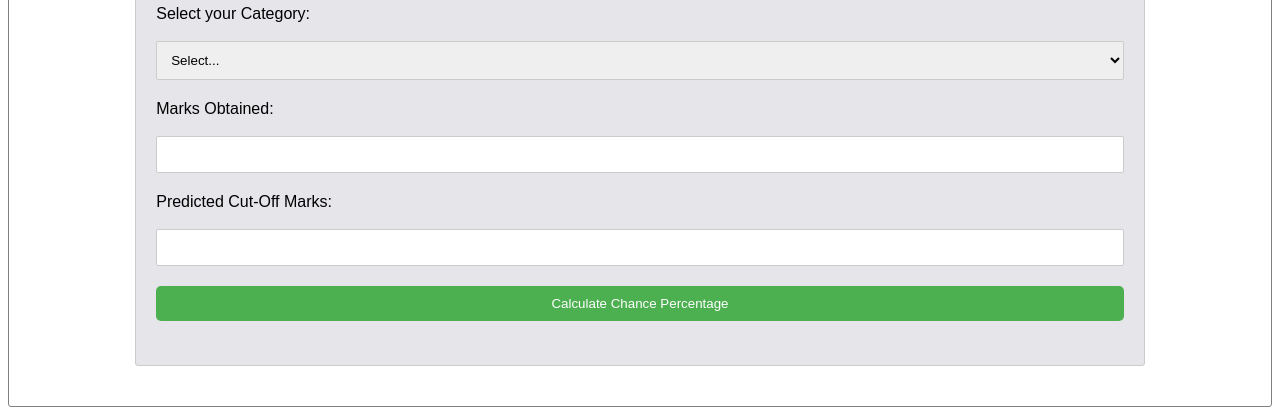
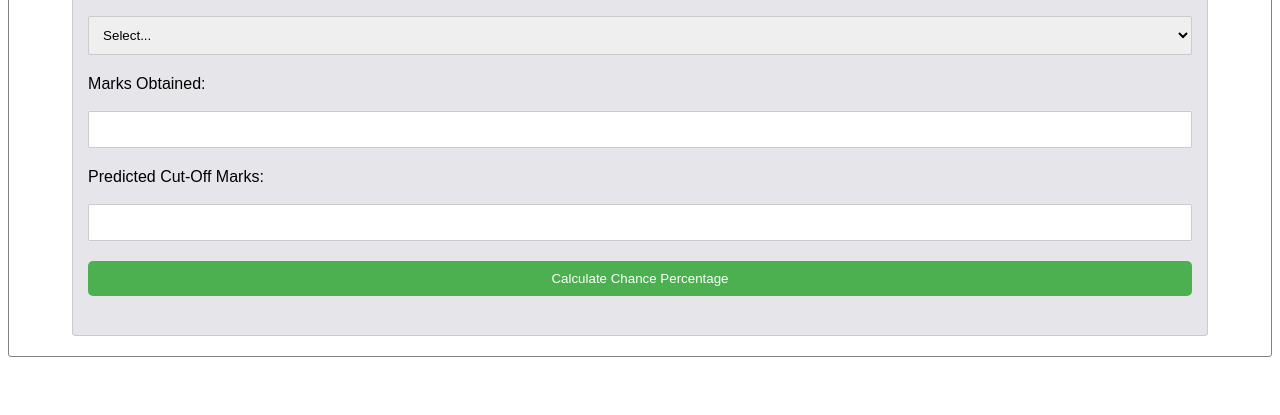
Before and after one commit to InsightAcademy/Probability_using_AI, a plain HTML site: page index.html in a window 1280 px wide. Shown: the part 463-878 px from the top of the page. After the commit the page ends 828 px from the top, so only its background shows below. Drawn offline with Linux system fonts and the light colour scheme.

Commit message:
Update index.html

```diff
--- a/index.html
+++ b/index.html
@@ -10,8 +10,8 @@
 }
 
 .container {
-    width: 80%;
-    margin: 40px auto;
+    width: 90%;
+    margin: 20px auto;
 }
 
 .form-group {
@@ -73,7 +73,7 @@ body{
     border: 1px solid rgb(204, 202, 202);
     border-radius: 3px;
    /* box-shadow: 2px 2px 2px 2px grey; */
-    padding: 20px;
+    padding: 15px;
     background-color: #e5e5ea;
 }
     </style>
```
